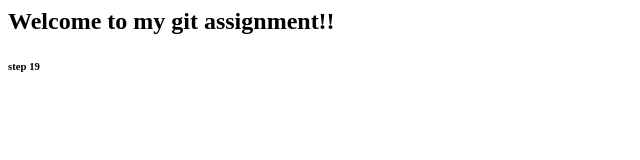
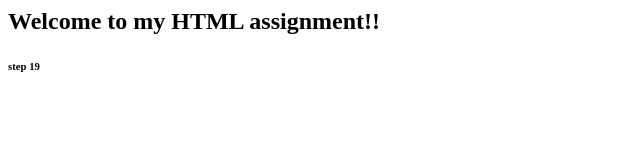
Before and after one commit to catalyst88/freshersbatch-oct16, a plain HTML site: page index.html in a window 1280 px wide. Shown: the whole page, without its empty margins (0-640 px from the left). Drawn offline with Linux system fonts and the light colour scheme.

Commit message:
Section 1- HTML assi step29

```diff
--- a/index.html
+++ b/index.html
@@ -5,10 +5,11 @@
 
 <body>
 <h2>
-Welcome to my git assignment!!
+Welcome to my HTML assignment!!
 </h2>
 
 <h6>step 19</h6>
+
 </body>
 
 </html>
```
Also changed, not shown: README.txt.
